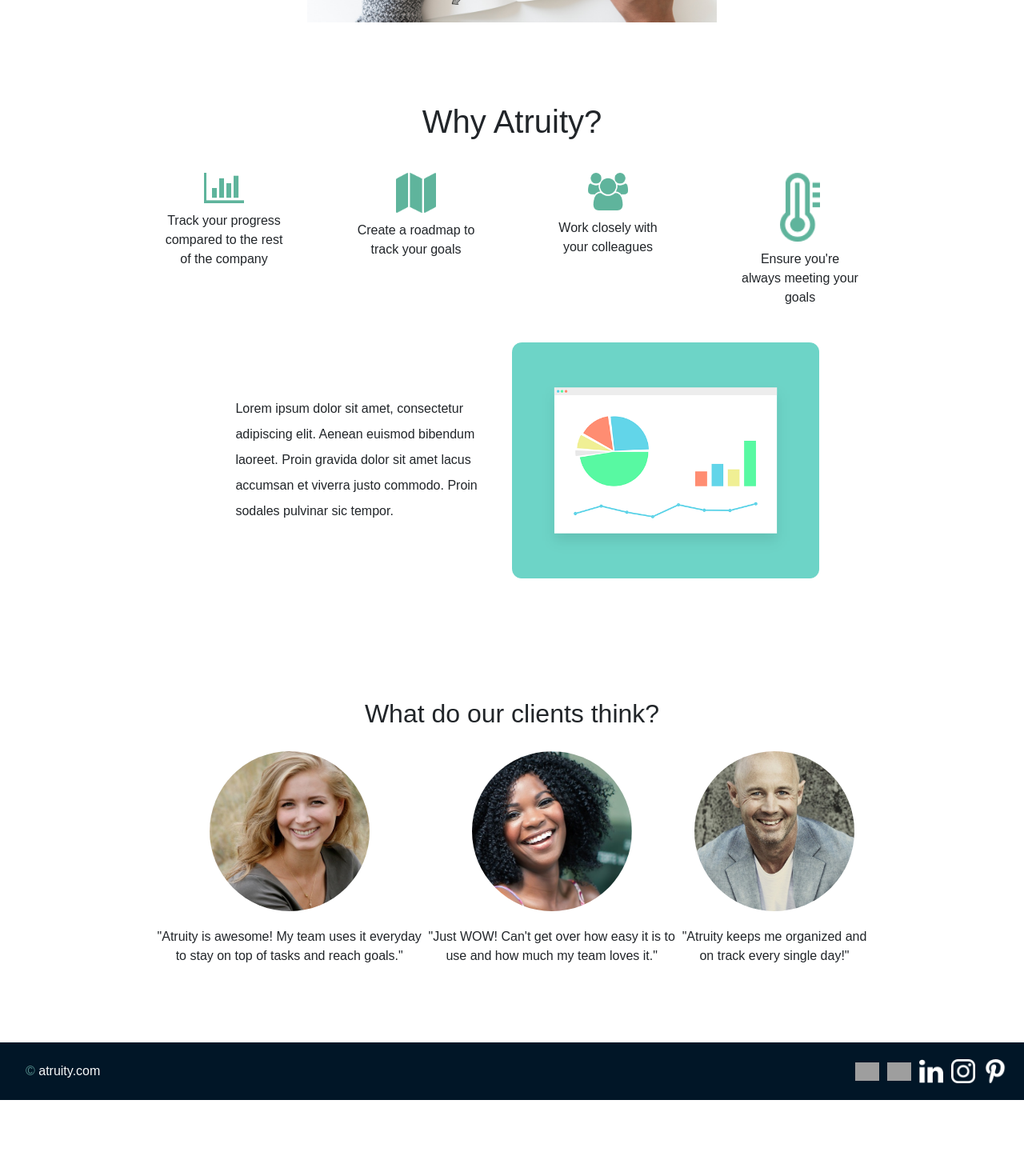
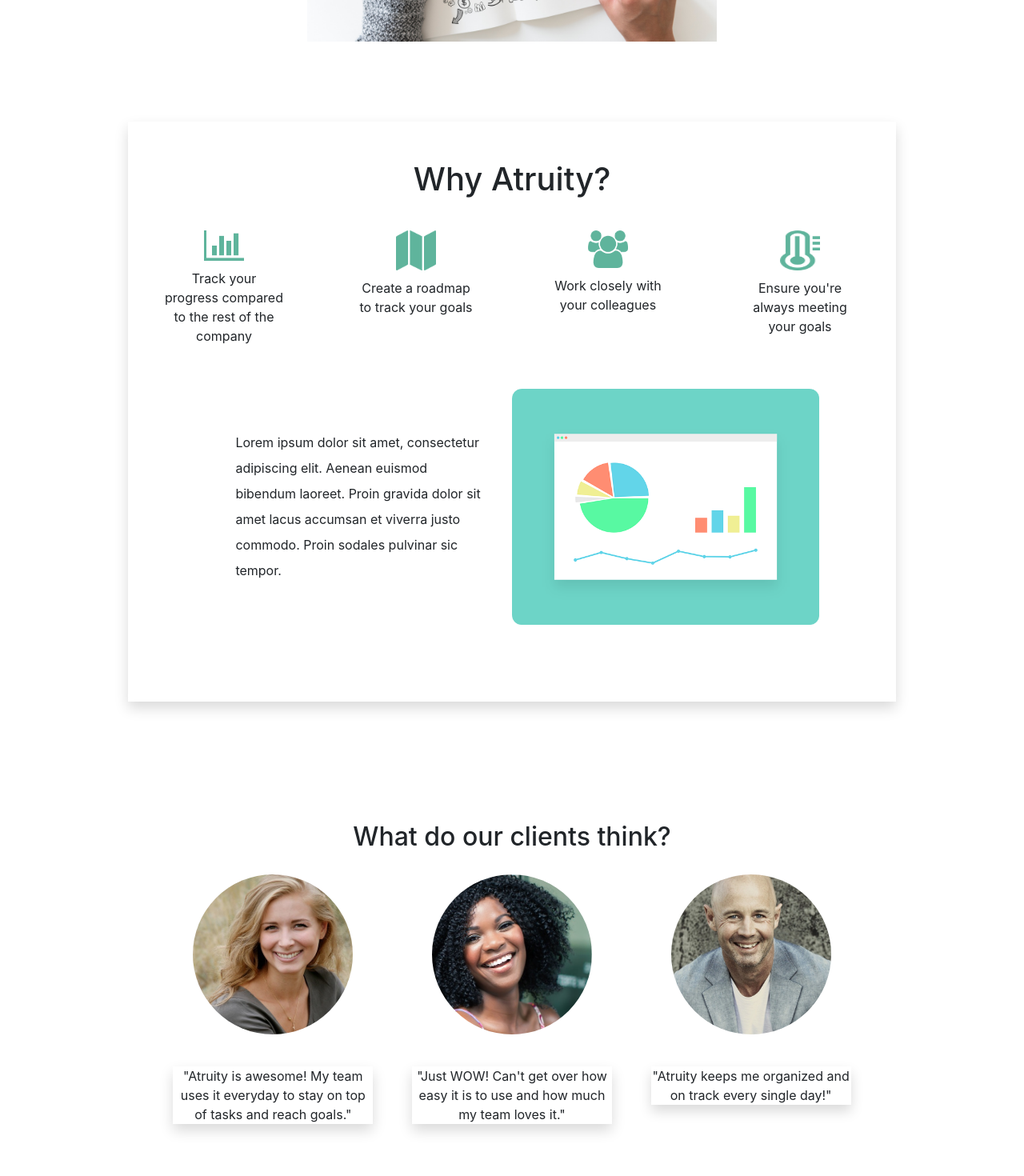
Before and after one commit to Marichka94/collaborative-project, a React (Create React App) app in the folder front-end/: page / in a window 1280 px wide. Shown: the part 820-2290 px from the top of the page at 80% size. Before the commit the page ends 2195 px from the top, so only its background shows below. Built offline with nearby package versions, Linux system fonts and the light colour scheme; no server answers; grey boxes are pictures that could not be loaded.

Commit message:
Minor fixings

```diff
--- a/front-end/src/components/About/About.js
+++ b/front-end/src/components/About/About.js
@@ -6,7 +6,7 @@
   return (
     <div className="about">
       <h1 className="mt-5" id="about">About Us</h1>
-      <p className="">After noticing a gap in the market for small business strategy, the founders of Atruity created an online product that serves as a tool kit for small businesses.</p>
+      <p className="m-4 shadow">After noticing a gap in the market for small business strategy, the founders of Atruity created an online product that serves as a tool kit for small businesses.</p>
       <img src={image} alt="random_pic" />
     </div>
   )
--- a/front-end/src/components/App/App.css
+++ b/front-end/src/components/App/App.css
@@ -4,5 +4,4 @@
   font-size: 16px;
   width: 100vw;
   height: 100vh;
-  font-family: sans-serif;
 }
--- a/front-end/src/components/Product/ItemFour.js
+++ b/front-end/src/components/Product/ItemFour.js
@@ -1,14 +1,8 @@
-import React, { Component } from 'react'
+import React from 'react'
 import image from './image/item-four.png'
 import './Product.css'
 
-class ItemFour extends Component {
-
-  handleChange = () => {
-    console.log('Item four clicked!')
-  }
-
-  render() {
+const ItemFour = () => {
   return (
     <div className='d-flex flex-wrap align-items-center box'>
       <img className="pic" src={image} alt='item-two'/>
@@ -16,6 +10,6 @@
     </div>
   )
 }
-}
+
 
 export default ItemFour
--- a/front-end/src/components/Product/ItemThree.js
+++ b/front-end/src/components/Product/ItemThree.js
@@ -1,17 +1,15 @@
-import React, { Component } from 'react'
+import React from 'react'
 import image from './image/item-three.png'
 import './Product.css'
 
-class ItemThree extends Component {
-
-  render() {
-    return (
-      <div className='d-flex flex-wrap align-items-center box'>
-        <p className="paragraph text-left">Nisi singulis et excepteur id et velit transferrem sed consequat in veniam, quae probant ita ipsum quis.</p>
-        <img className="pic" src={image} alt='item-three'/>
-      </div>
-    )
-  }
+const ItemThree = () => {
+  return (
+    <div className='d-flex flex-wrap align-items-center box'>
+      <p className="paragraph text-left">Nisi singulis et excepteur id et velit transferrem sed consequat in veniam, quae probant ita ipsum quis. Aliquip domesticarum ut expetendis se aute nostrud ut domesticarum. Lorem ipsum dolor sit amet, consectetur adipiscing elit.</p>
+      <img className="pic" src={image} alt='item-three'/>
+    </div>
+  )
 }
 
+
 export default ItemThree
--- a/front-end/src/components/Product/Product.css
+++ b/front-end/src/components/Product/Product.css
@@ -14,7 +14,7 @@
 }
 .items {
   margin-top: 30px;
-  margin-bottom: -20px;
+  margin-bottom: -10px;
 }
 .box {
   margin: 0 auto;
@@ -29,3 +29,15 @@
   width: 50%;
   height: 30%;
 }
+.big-one > img {
+  height: 50px;
+}
+.hover:hover {
+  box-shadow: 0px 5px 46px 0px rgba(0,0,0,0.2);
+  border-radius: 10%;
+  padding: 10px;
+  padding-top: 0;
+}
+.big-one:hover {
+  margin-bottom: -10px;
+}
--- a/front-end/src/components/Product/Product.js
+++ b/front-end/src/components/Product/Product.js
@@ -39,24 +39,24 @@
 
   render() {
     return (
-      <div className="product">
+      <div className="product shadow pt-5 pb-5">
         <h1 id="product">Why Atruity?</h1>
         <div className="d-flex flex-wrap justify-content-around align-items-top items">
-          <div onClick={this.handleClick} className='product-image'>
+          <div onMouseOver={this.handleClick} className='product-image hover'>
             <img id='item-one' src={imageOne} alt='item-one-logo'/>
-            <p className="description">Track your progress compared to the rest of the company</p>
+            <p id='item-one' className="description">Track your progress compared to the rest of the company</p>
           </div>
-          <div onClick={this.handleClick} className='product-image'>
+          <div onMouseOver={this.handleClick} className='product-image hover'>
             <img id='item-two' src={imageTwo} alt='item-two-logo'/>
-            <p className="description">Create a roadmap to track your goals</p>
+            <p id='item-two' className="description">Create a roadmap to track your goals</p>
           </div>
-          <div onClick={this.handleClick} className='product-image'>
+          <div onMouseOver={this.handleClick} className='product-image hover'>
             <img id='item-three' src={imageThree} alt='item-three-logo'/>
-            <p className="description">Work closely with your colleagues</p>
+            <p id='item-three' className="description">Work closely with your colleagues</p>
           </div>
-          <div onClick={this.handleClick} className='product-image'>
+          <div onMouseOver={this.handleClick} className='product-image hover big-one'>
             <img id='item-four' src={imageFour} alt='item-four-logo'/>
-            <p className="description">Ensure you're always meeting your goals</p>
+            <p id='item-four' className="description">Ensure you're always meeting your goals</p>
           </div>
         </div>
         <div className="m-5">
--- a/front-end/src/components/Reviews/Reviews.css
+++ b/front-end/src/components/Reviews/Reviews.css
@@ -9,3 +9,8 @@
   height: 200px;
   margin: 20px;
 }
+.comment {
+  margin: 20px;
+  width: 250px;
+  text-align: center;
+}
--- a/front-end/src/components/Reviews/Reviews.js
+++ b/front-end/src/components/Reviews/Reviews.js
@@ -8,18 +8,18 @@
   return(
     <div className='reviews'>
       <h2 id="reviews">What do our clients think?</h2>
-      <div className='d-flex'>
+      <div className='d-flex justify-content-around'>
         <div>
           <img className='review-image' src={girlOne} alt='girl'/>
-          <p>"Atruity is awesome! My team uses it everyday to stay on top of tasks and reach goals."</p>
+          <p className='comment shadow'>"Atruity is awesome! My team uses it everyday to stay on top of tasks and reach goals."</p>
         </div>
         <div>
           <img className='review-image' src={girlTwo} alt='girl'/>
-          <p>"Just WOW! Can't get over how easy it is to use and how much my team loves it."</p>
+          <p className='comment shadow'>"Just WOW! Can't get over how easy it is to use and how much my team loves it."</p>
         </div>
         <div>
           <img className='review-image' src={man} alt='man'/>
-          <p>"Atruity keeps me organized and on track every single day!"</p>
+          <p className='comment shadow'>"Atruity keeps me organized and on track every single day!"</p>
         </div>
       </div>
     </div>
```
Also changed, not shown: front-end/src/components/Product/ItemOne.js (+2 -5 lines), front-end/src/components/Product/ItemTwo.js (+3 -5 lines). Lines whose indentation alone changed are shown as unchanged.
